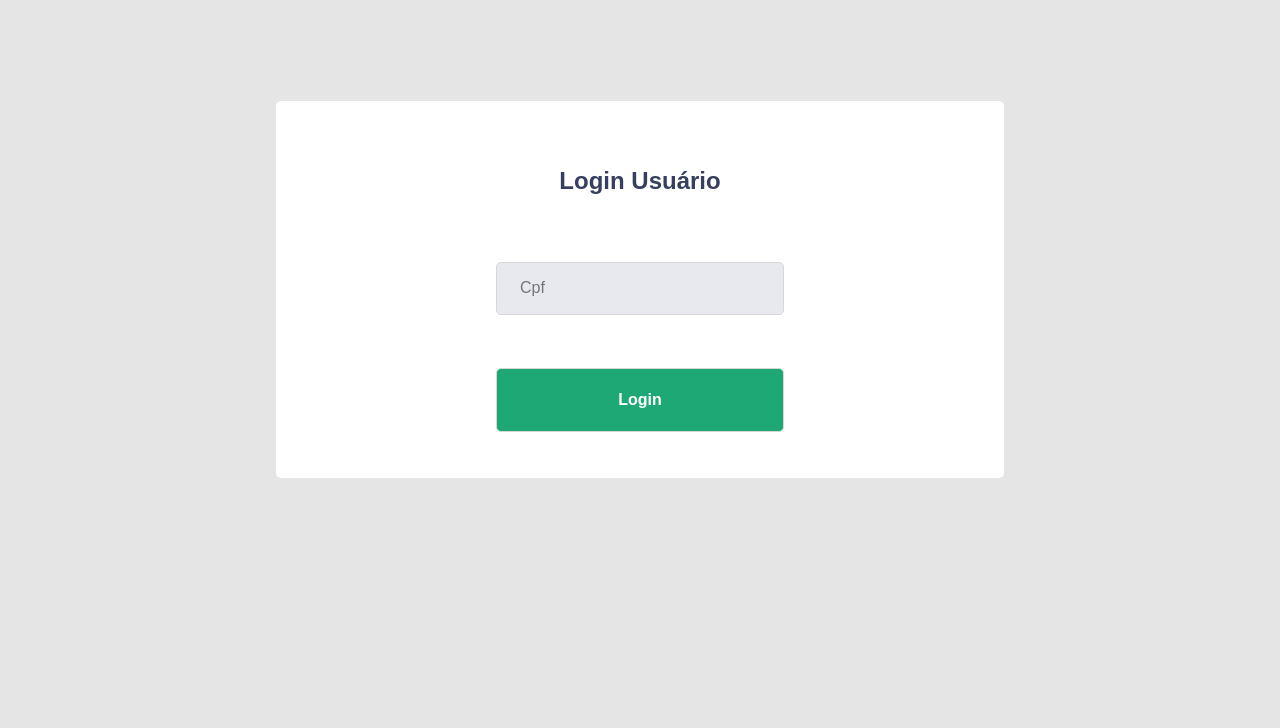
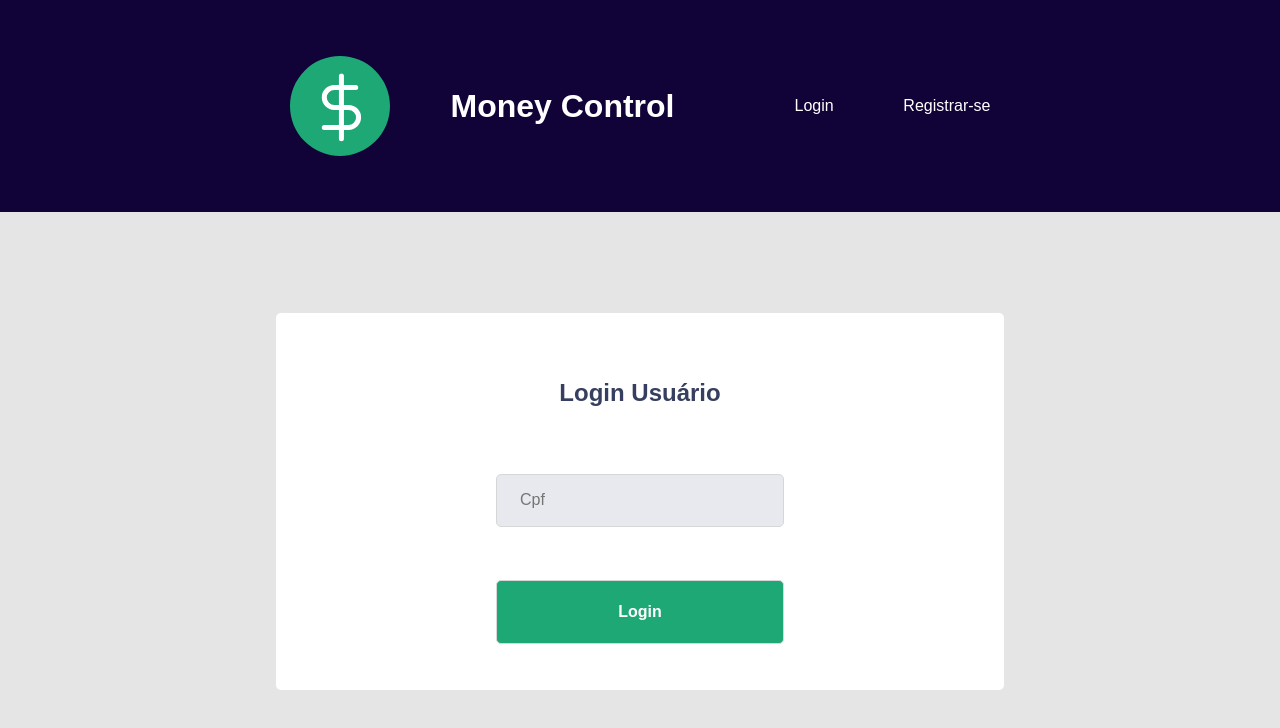
Before and after one commit to VanessaMartinsG/Contabilidade, a website built with webpack: page src/html/login.html in a window 1280 px wide. Built offline with nearby package versions, Linux system fonts and the light colour scheme.

Commit message:
Feat: Add the header

```diff
--- a/src/html/login.html
+++ b/src/html/login.html
@@ -1,23 +1,54 @@
 <!DOCTYPE html>
 <html lang="pt-br">
+
 <head>
     <meta charset="UTF-8">
     <meta http-equiv="X-UA-Compatible" content="IE=edge">
     <meta name="viewport" content="width=device-width, initial-scale=1.0">
-    <link rel ="stylesheet" href = "../../dist/css/app.min.css"/>
-    <script  src ="../../dist/js/app.min.js" defer ></script>
+    <link rel="stylesheet" href="../../dist/css/app.min.css" />
+    <script src="../../dist/js/app.min.js" defer></script>
 
     <title>Login</title>
 </head>
+
 <body>
+    <header>
+        <div class="brand">
+            <svg class="brand__icon" width="40" height="40" viewBox="0 0 40 40" fill="none"
+                xmlns="http://www.w3.org/2000/svg">
+                <path
+                    d="M34.1422 5.85781C30.3647 2.08031 25.3422 0 20 0C14.6578 0 9.63531 2.08031 5.85781 5.85781C2.08031 9.63531 0 14.6578 0 20C0 25.3422 2.08039 30.3646 5.85781 34.1422C9.63523 37.9198 14.6578 40 20 40C25.3422 40 30.3647 37.9197 34.1422 34.1422C37.9197 30.3647 40 25.3422 40 20C40 14.6578 37.9196 9.63539 34.1422 5.85781Z"
+                    fill="#1DA876" />
+                <g clip-path="url(#clip0_27_1482)">
+                    <path d="M20.5714 8V33.1429" stroke="white" stroke-width="2" stroke-linecap="round"
+                        stroke-linejoin="round" />
+                    <path
+                        d="M26.2857 12.5714H17.7142C16.6534 12.5714 15.636 12.9928 14.8858 13.743C14.1357 14.4931 13.7142 15.5105 13.7142 16.5714C13.7142 17.6323 14.1357 18.6497 14.8858 19.3998C15.636 20.15 16.6534 20.5714 17.7142 20.5714H23.4285C24.4894 20.5714 25.5068 20.9928 26.2569 21.743C27.0071 22.4931 27.4285 23.5105 27.4285 24.5714C27.4285 25.6323 27.0071 26.6497 26.2569 27.3998C25.5068 28.15 24.4894 28.5714 23.4285 28.5714H13.7142"
+                        stroke="white" stroke-width="2" stroke-linecap="round" stroke-linejoin="round" />
+                </g>
+                <defs>
+                    <clipPath id="clip0_27_1482">
+                        <rect width="27.4286" height="27.4286" fill="white" transform="translate(6.85712 6.85712)" />
+                    </clipPath>
+                </defs>
+            </svg>
+            <h1 class="brand__title">Money Control</h1>
+        </div>
+        <div class="signIn">
+            <a href="#" class="signIn__login">Login</a>
+            <a href="#" class="signIn__register">Registrar-se</a>
+        </div>
+    </header>
     <main class="login">
         <div class="login__box">
             <h2 class="login__title">Login Usuário</h2>
             <form class="login__form" name="login__form">
-            <input type="text" class = "login__form__cpf" name="login__form__cpf" id="login__form__cpf" placeholder="Cpf" maxlength="14"/>
+                <input type="text" class="login__form__cpf" name="login__form__cpf" id="login__form__cpf"
+                    placeholder="Cpf" maxlength="14" />
                 <button class="login__form__btlogin">Login</button>
             </form>
         </div>
     </main>
 </body>
+
 </html>
--- a/src/scss/app.scss
+++ b/src/scss/app.scss
@@ -1,2 +1,3 @@
-@import "global.scss";
-@import "login.scss"
+@import "./global.scss";
+@import "./login.scss";
+@import "./header.scss";
--- a/src/scss/global.scss
+++ b/src/scss/global.scss
@@ -4,7 +4,7 @@ body {
   margin: 0;
   background-color: #E5E5E5;
   width: 100%;
-  height:100%;
+  height:100vh;
 
 }
 
--- /dev/null
+++ b/src/scss/header.scss
@@ -0,0 +1,64 @@
+@function convertPXfromRem($px) {
+    $result:1;
+    $result: $px / 16px;
+    @return $result;
+}
+
+header{
+    color:#FFFFFF;
+    background-color: #110338;;
+    height: convertPXfromRem(212px) * 1rem;
+    width: 100%;
+    display: flex;
+    align-items: center;
+    justify-content: center;
+
+    .brand{
+        display: flex;
+        align-items: center;
+        justify-content: space-between;
+        width: convertPXfromRem(385px) * 1rem;
+        margin-right: convertPXfromRem(120px) * 1rem;
+
+        &__icon{
+            width: convertPXfromRem(100px) * 1rem;
+            height: convertPXfromRem(100px) * 1rem;
+        }
+        &__title{
+            font-size: convertPXfromRem(32px) * 1rem;
+            font-family: "Poppins", sans-serif;
+            font-weight: 600;
+        }
+    }
+
+    .signIn{
+        display: flex;
+        align-items: center;
+        justify-content: space-between;
+        width: convertPXfromRem(196px) * 1rem;
+
+        &__login{
+            color: #FFFFFF;
+            text-decoration: none;
+            font-family: "Poppins", sans-serif;
+
+            &:hover{
+                text-decoration: underline;
+                text-decoration-color: #1DA876;
+                font-size: convertPXfromRem(18px) * 1rem;
+            }
+        }
+        &__register{
+            color: #FFFFFF;
+            text-decoration: none;
+            font-family: "Poppins", sans-serif;
+
+            &:hover{
+                text-decoration: underline;
+                text-decoration-color: #1DA876;
+                font-size: convertPXfromRem(18px) * 1rem;
+            }
+        }
+    }
+
+}
--- a/src/scss/login.scss
+++ b/src/scss/login.scss
@@ -9,7 +9,6 @@
     display:flex;
     align-items: center;
     justify-content: center;
-    padding-top:convertPXfromRem(101px) * 1rem;
 
 
 .login__box{
@@ -17,6 +16,7 @@
     align-items: center;
     justify-content: space-evenly;
     flex-direction:column;
+    margin-top: convertPXfromRem(101px) * 1rem;
     background-color:#FFFFFF;
     border-radius:5px;
     width: convertPXfromRem(728px) * 1rem;
```
Lines whose indentation alone changed are shown as unchanged.
